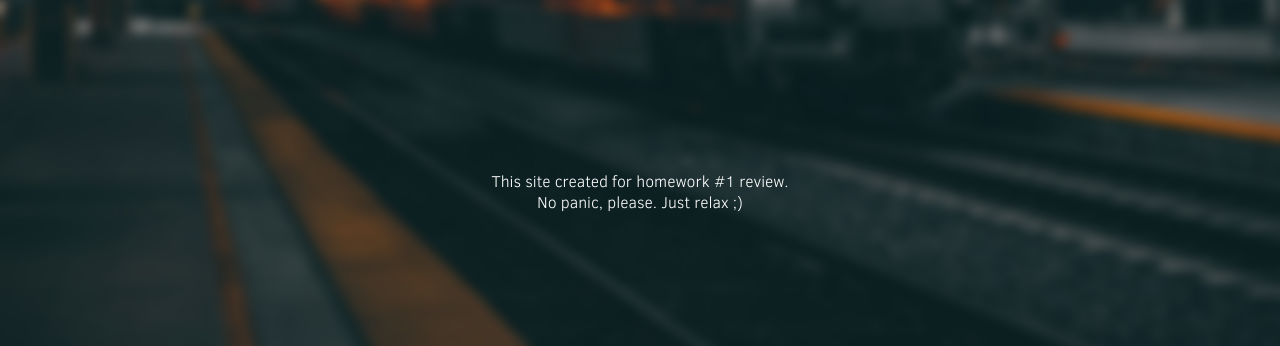
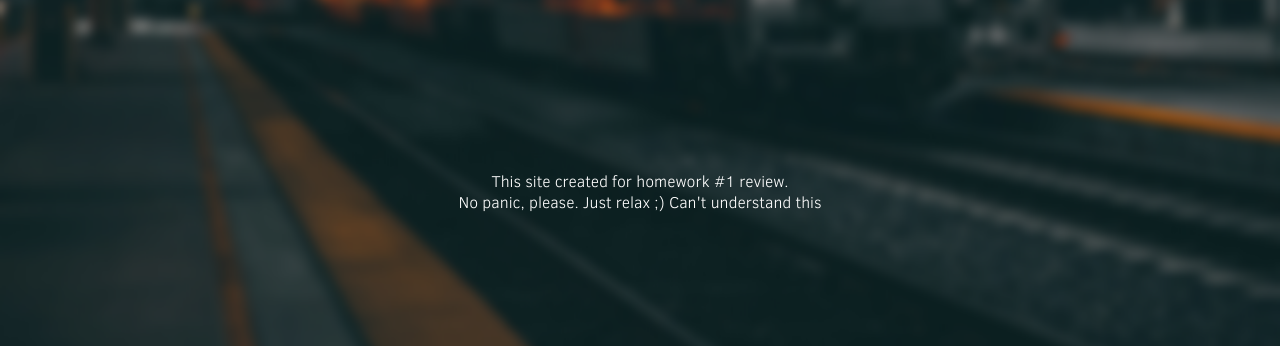
Before and after one commit to maksimanom/GeekHub, a plain HTML site: page index.html in a window 1280 px wide. Shown: the part 454-800 px from the top of the page. Drawn offline with Linux system fonts and the light colour scheme.

Commit message:
can't understand PR HW

```diff
--- a/index.html
+++ b/index.html
@@ -18,7 +18,7 @@
     </div>
     <div class="headerDescription">
         This site created for homework #1 review. <br>
-        No panic, please. Just relax ;)
+        No panic, please. Just relax ;) Can't understand this
     </div>
 </div>
 <!-- Block 2  -->
```
